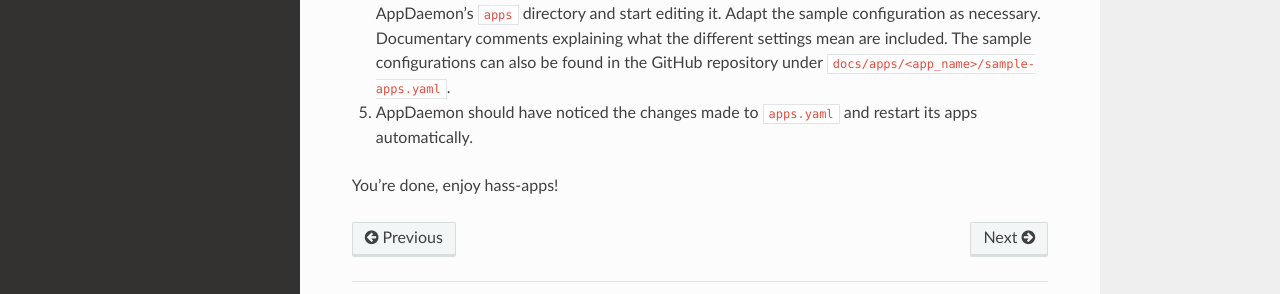
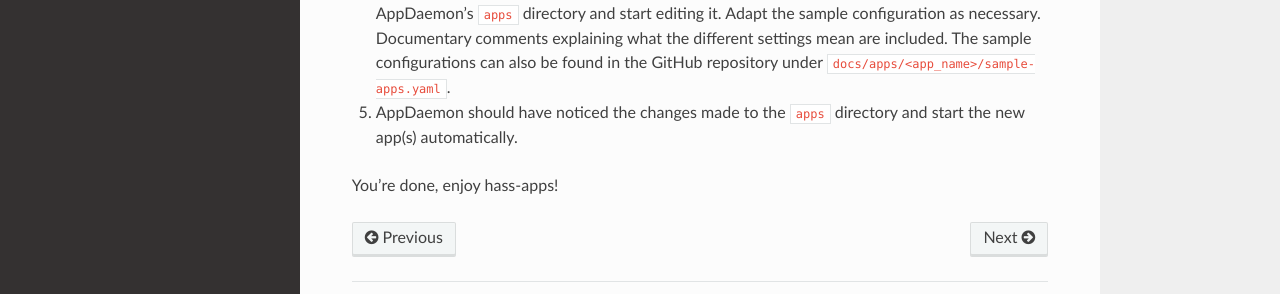
Before and after one commit to bob1de/hass-apps, a Sphinx documentation site: the page built from docs/getting-started.rst, in a window 1280 px wide and 900 px high, scrolled down 2365 px. Shown: the part 513-807 px from the top of the window. Built offline with Sphinx 7.4.7 and the Read the Docs theme 2.0.0, drawn with Linux system fonts in a browser that asks for light colours.

Commit message:
Fixed getting started instructions for AppDaemon 3 in docs

```diff
--- a/docs/getting-started.rst
+++ b/docs/getting-started.rst
@@ -170,7 +170,7 @@
    explaining what the different settings mean are included.
    The sample configurations can also be found in the GitHub repository
    under ``docs/apps/<app_name>/sample-apps.yaml``.
-5. AppDaemon should have noticed the changes made to ``apps.yaml`` and
-   restart its apps automatically.
+5. AppDaemon should have noticed the changes made to the ``apps`` directory and
+   start the new app(s) automatically.
 
 You're done, enjoy hass-apps!
```
